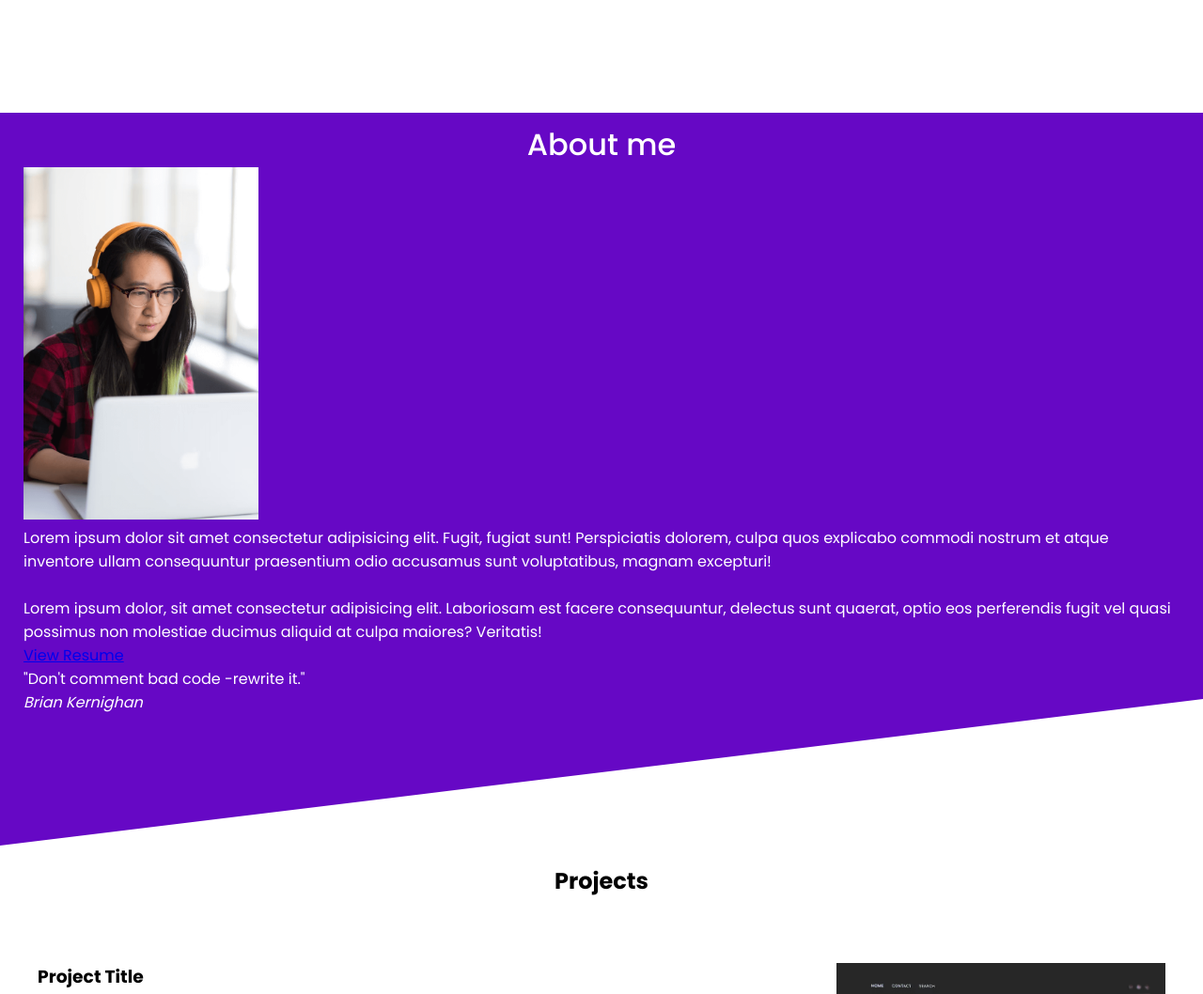
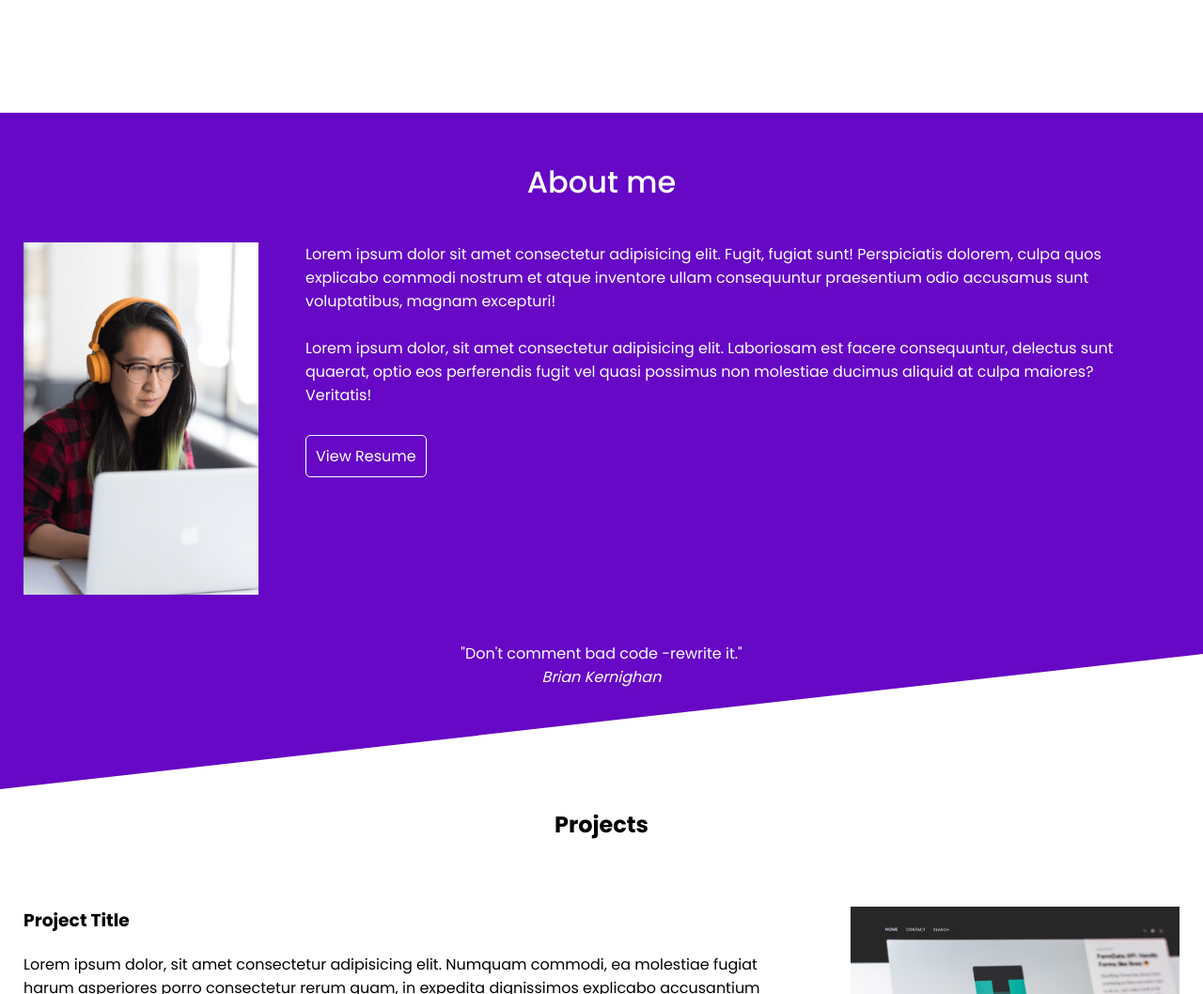
Before and after one commit to ntb-arenas/ntb-arenas.github.io, a plain HTML site: page index.html in a window 1280 px wide. Shown: the part 680-1738 px from the top of the page at 94% size. Drawn offline with Linux system fonts and the light colour scheme.

Commit message:
update about me and projects section

```diff
--- a/index.html
+++ b/index.html
@@ -20,14 +20,15 @@
         Hello, my name is <span class="title-name">Maria Albertina</span><br />
         A Full Stack Developer
       </h1>
-      <a href="#about" class="title-button">Find out more</a>
+      <a href="#about-link" class="title-button">Find out more</a>
     </header>
 
     <main>
-      <section class="about" id="about">
+      <section class="about" id="about-link">
         <h2 class="title-about">About me</h2>
-        <div>
+        <div class="content-about">
           <img src="./assets/img/maria-albertina-developer.png" width="250" alt="Developer maria albertina on a computer" />
+          <div class="description-about">
             <p>
               Lorem ipsum dolor sit amet consectetur adipisicing elit. Fugit, fugiat sunt! Perspiciatis dolorem, culpa quos explicabo commodi nostrum et atque inventore ullam consequuntur praesentium
               odio accusamus sunt voluptatibus, magnam excepturi!
@@ -35,11 +36,13 @@
               Lorem ipsum dolor, sit amet consectetur adipisicing elit. Laboriosam est facere consequuntur, delectus sunt quaerat, optio eos perferendis fugit vel quasi possimus non molestiae ducimus
               aliquid at culpa maiores? Veritatis!
             </p>
-          <a href="#">View Resume</a>
+            <div class="description-link">
+              <a href="#" class="">View Resume</a>
+            </div>
+          </div>
         </div>
 
-        <blockquote>"Don't comment bad code -rewrite it."</blockquote>
-        <cite>Brian Kernighan</cite>
+        <blockquote>"Don't comment bad code -rewrite it." <br /><cite>Brian Kernighan</cite></blockquote>
       </section>
 
       <section class="projects">
--- a/styles/css/index.css
+++ b/styles/css/index.css
@@ -6,6 +6,7 @@
 
 * {
   font-family: "Poppins", sans-serif;
+  box-sizing: border-box;
   padding: 0;
   margin: 0;
   scroll-behavior: smooth;
@@ -57,6 +58,40 @@ header {
   text-align: center;
   font-weight: 500;
   font-size: 32px;
+  margin: 40px 0 40px 0;
+}
+
+.content-about {
+  display: flex;
+  max-width: 1300px;
+  margin: 0 auto 0 auto;
+}
+
+.description-about {
+  padding: 0 50px 0 50px;
+}
+
+.description-link a {
+  text-decoration: none;
+  color: #fff;
+  border: 1px solid #fff;
+  border-radius: 5px;
+  padding: 10px;
+  transition: 0.3s;
+}
+
+.description-link a:hover {
+  background-color: #fff;
+  color: var(--color-brand);
+}
+
+.description-link {
+  margin-top: 40px;
+}
+
+blockquote {
+  text-align: center;
+  margin-top: 50px;
 }
 
 .title-projects {
@@ -67,8 +102,8 @@ header {
 article {
   display: flex;
   justify-content: space-around;
-  /* padding: 50px 100px 50px 100px; */
-  max-width: 1200px;
+  padding: 0 25px 0 25px;
+  max-width: 1300px;
   margin: auto;
   margin: 50px auto 50px auto;
 }
@@ -86,7 +121,7 @@ article {
 
 .article-link {
   flex-direction: row;
-  margin-top: 25px;
+  margin-top: 50px;
 }
 
 .article-link-source {
@@ -96,6 +131,12 @@ article {
   border-radius: 5px;
   padding: 10px;
   margin-right: 5px;
+  transition: 0.3s;
+}
+
+.article-link-source:hover {
+  background-color: var(--color-brand);
+  color: #fff;
 }
 
 .article-link-view {
@@ -106,4 +147,10 @@ article {
   border-radius: 5px;
   padding: 10px;
   margin-left: 5px;
+  transition: 0.3s;
 }
+
+.article-link-view:hover {
+  background-color: #fff;
+  color: var(--color-brand);
+}
```
Lines whose indentation alone changed are shown as unchanged.
